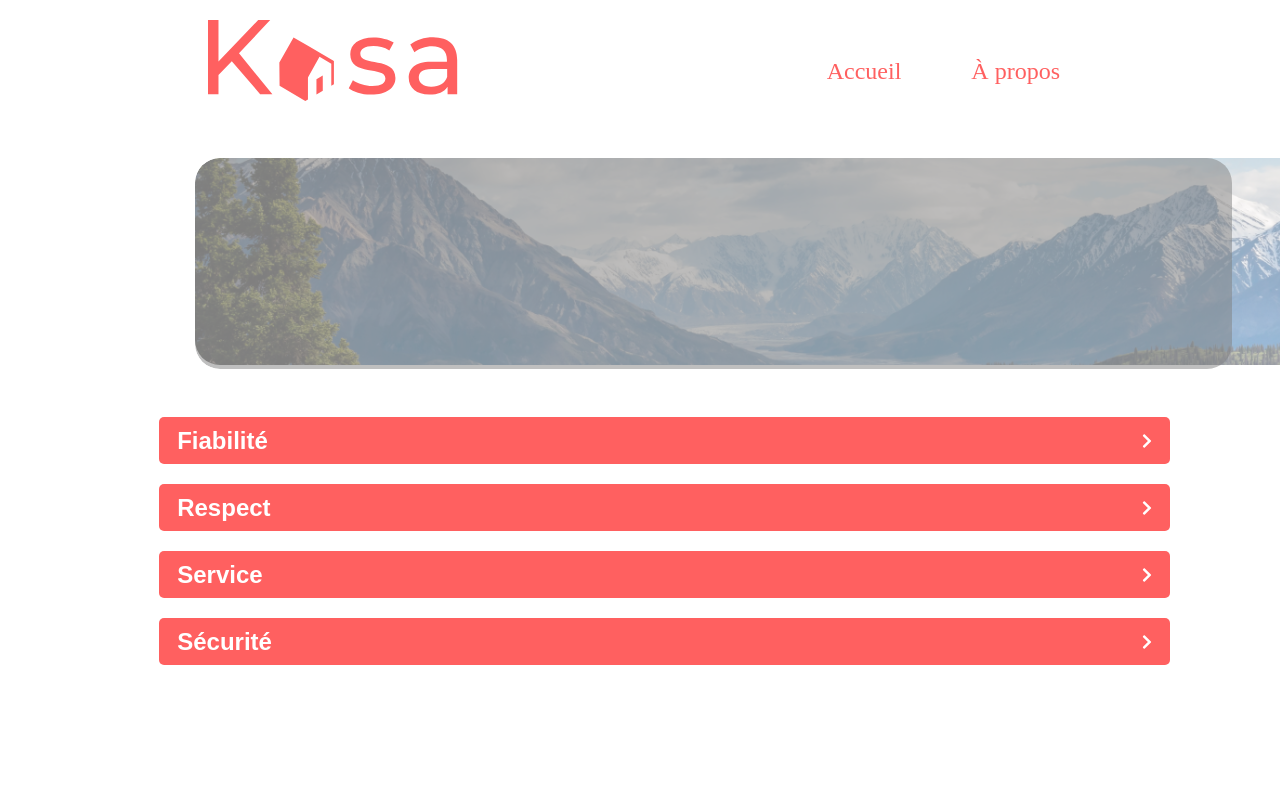
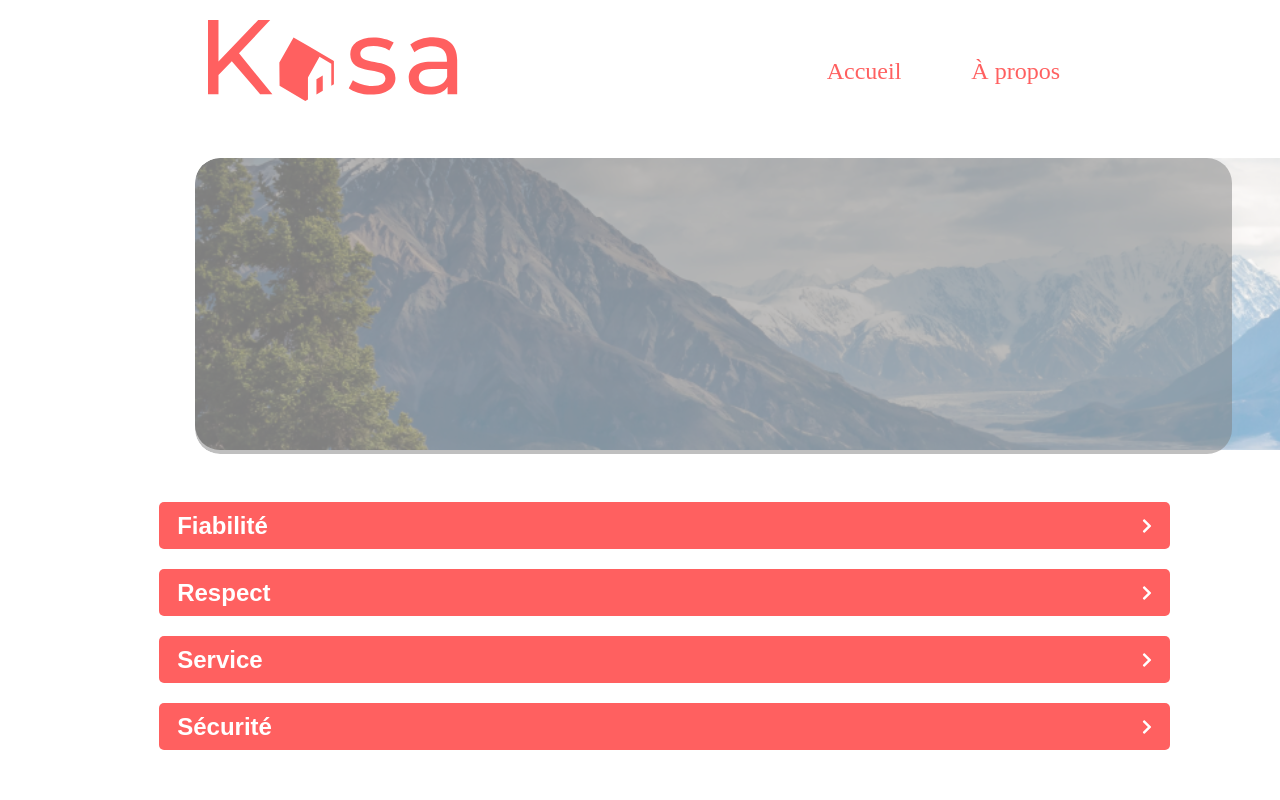
Before and after one commit to Flower-dev/FloreMalonda_11_09022021, a React (Create React App) app: page /a_propos in a window 1280 px wide. Shown: the top 800 px of the page. Built offline with nearby package versions, Linux system fonts and the light colour scheme.

Commit message:
correction affichage image en header (home et about)

```diff
--- a/src/views/About/About.css
+++ b/src/views/About/About.css
@@ -16,7 +16,7 @@
     z-index: -1;
     object-fit: cover;
     border-radius: 25px;
-    width: 100%;
+    width: 141%;
 }
 
 .background_title {
--- a/src/views/Home/Home.css
+++ b/src/views/Home/Home.css
@@ -8,7 +8,7 @@
     z-index: -1;
     object-fit: cover;
     border-radius: 25px;
-    width: 100%;
+    width: 142%;
 }
 
 .background_title {
@@ -35,7 +35,7 @@
     font-weight: normal;
     font-size: 48px;
     line-height: 142.6%;
-    left: 40%;
+    left: 45%;
     top: 50%;
     color: #FFFFFF;
     transform: translate(-50%, -50%);
@@ -48,8 +48,6 @@
     position: absolute;
     width: 90%;
     height: 100%;
-    /* left: 0;
-    top: 0; */
     margin: auto;
     background: rgba(0,0,0,.5);
     z-index: 2;
@@ -68,7 +66,6 @@
 .location-card-info {
     display: flex;
     flex-wrap: wrap;
-    /* margin: auto; */
 }
 
 
```
